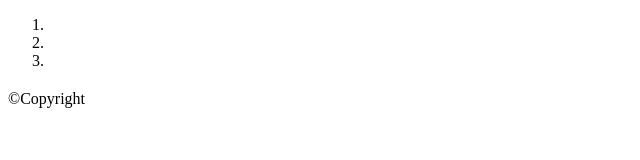
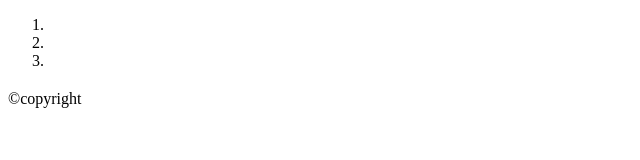
Before and after one commit to Dnbo123/alx-intermediate-frontend, a plain HTML site: page 0x00-semantic_html/0-index.html in a window 1280 px wide. Shown: the full height of the page, 0-640 px from the left. Drawn offline with Linux system fonts and the light colour scheme.

Commit message:
chnage html

```diff
--- a/0x00-semantic_html/0-index.html
+++ b/0x00-semantic_html/0-index.html
@@ -19,6 +19,6 @@
         </article>
     </main>
 
-    <footer>&copy;Copyright</footer>
+    <footer>&copy;copyright</footer>
 </body>
 </html>
```
